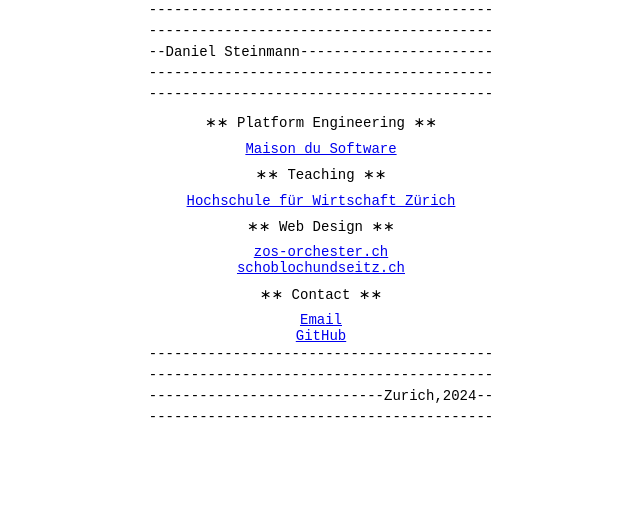
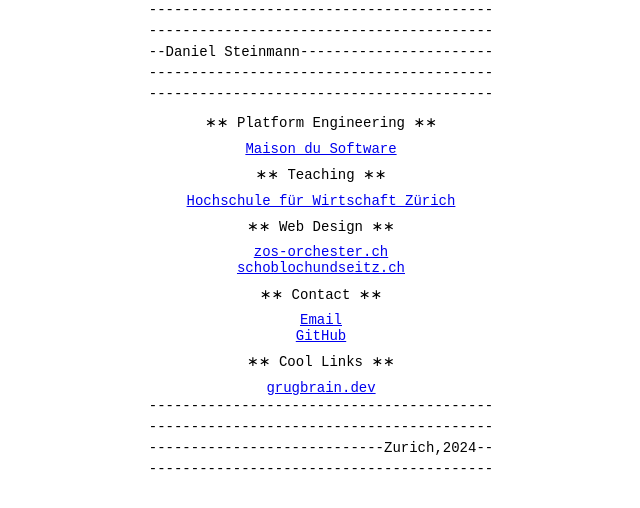
Before and after one commit to RGFuaWVs/RGFuaWVs.github.io, a plain HTML site: page index.html in a window 1280 px wide. Shown: the whole page, without its empty margins (319-959 px from the left). Drawn offline with Linux system fonts and the light colour scheme.

Commit message:
add grugbrain

```diff
--- a/index.html
+++ b/index.html
@@ -57,6 +57,8 @@
       <h1>∗∗ Contact ∗∗</h1>
       <p></p><a href="mailto:%64%61%6E%69%65%6C%2E%73%74%65%69%6E%6D%61%6E%6E%40%67%6D%61%69%6C%2E%63%6F%6D">Email</a></p>
       <p></p><a href="https://github.com/daniel-steinmann">GitHub</a></p>
+      <h1>∗∗ Cool Links ∗∗</h1>
+      <p></p><a href="https://grugbrain.dev">grugbrain.dev</a></p>
       <p>-----------------------------------------</p>
       <p>-----------------------------------------</p>
       <p>----------------------------Zurich,<a id="datetime"></a>--</p>
```
